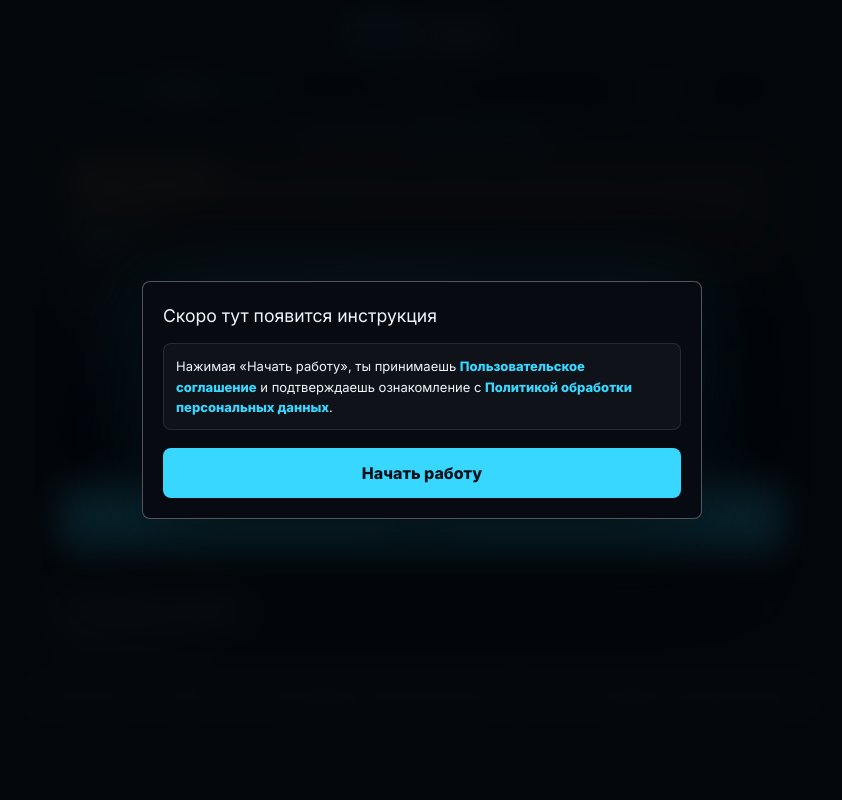
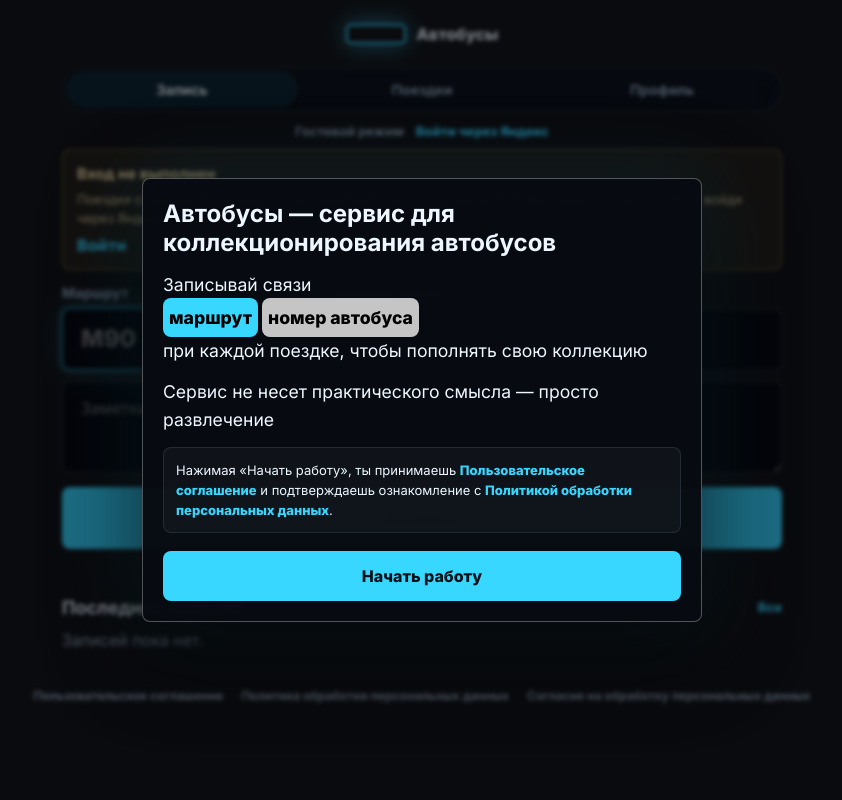
Before and after one commit to eledays/buses, a Flask app: page / in a window 1280 px wide. Shown: the whole page, without its empty margins (218-1060 px from the left). Run offline with Flask 3, Linux system fonts and the light colour scheme; data that the repository does not hold is empty.

Commit message:
style: onboarding

```diff
--- a/app/static/styles.css
+++ b/app/static/styles.css
@@ -1,4 +1,4 @@
-@import url('/static/root.css');
+@import url("/static/root.css");
 
 main {
   width: min(720px, calc(100% - 32px));
@@ -13,8 +13,16 @@ body.page-glow::after {
   pointer-events: none;
   content: "";
   background:
-    radial-gradient(circle at 50% 20%, rgba(56, 215, 255, 0.16), transparent 34rem),
-    radial-gradient(circle at 50% 78%, rgba(56, 215, 255, 0.12), transparent 28rem);
+    radial-gradient(
+      circle at 50% 20%,
+      rgba(56, 215, 255, 0.16),
+      transparent 34rem
+    ),
+    radial-gradient(
+      circle at 50% 78%,
+      rgba(56, 215, 255, 0.12),
+      transparent 28rem
+    );
   animation: pageGlow 650ms ease-out both;
 }
 
@@ -29,8 +37,8 @@ body.has-onboarding {
   display: grid;
   place-items: center;
   padding: 18px;
-  background: rgba(2, 5, 10, 0.86);
-  backdrop-filter: blur(18px);
+  background: rgba(2, 5, 10, 0.5);
+  backdrop-filter: blur(2px);
 }
 
 .onboarding[hidden] {
@@ -68,6 +76,7 @@ body.has-onboarding {
   margin: 0;
   font-size: 1.1rem;
   line-height: 1.55;
+  /* margin-bottom: 12px; */
 }
 
 .onboarding-legal {
@@ -764,7 +773,9 @@ textarea:focus {
   background: rgba(56, 215, 255, 0.08);
   color: var(--cyan);
   cursor: pointer;
-  font: 800 18px/1 Inter, sans-serif;
+  font:
+    800 18px/1 Inter,
+    sans-serif;
   transition:
     border-color 160ms ease,
     background-color 160ms ease,
@@ -1152,7 +1163,9 @@ textarea:focus {
   background: rgba(255, 85, 116, 0.09);
   color: #ffd7df;
   cursor: pointer;
-  font: 900 14px/1 Inter, sans-serif;
+  font:
+    900 14px/1 Inter,
+    sans-serif;
   transition:
     border-color 160ms ease,
     background-color 160ms ease;
@@ -1431,3 +1444,26 @@ textarea[name="note"] {
   width: 100%;
   text-align: center;
 }
+
+.onboarding-row {
+  display: flex;
+  gap: 4px;
+}
+
+.onboarding-chip {
+  border-radius: 8px;
+  font-weight: 800;
+  font-size: 1.1rem;
+  color: #000;
+  padding: 6px;
+  width: max-content;
+  display: flex;
+}
+
+.onboarding-route-chip {
+  background-color: var(--cyan);
+}
+
+.onboarding-bus-chip {
+  background-color: #c5c5c5;
+}
--- a/app/templates/base.html
+++ b/app/templates/base.html
@@ -17,7 +17,13 @@
     <section class="onboarding" data-onboarding hidden aria-labelledby="onboarding-title" aria-modal="true" role="dialog">
       <div class="onboarding-panel">
         <div class="onboarding-slide">
-          <p>Скоро тут появится инструкция</p>
+          <h2>Автобусы — сервис для коллекционирования автобусов</h2>
+          <p>Записывай связи
+          <span class="onboarding-row">
+            <span class="onboarding-route-chip onboarding-chip">маршрут</span><span class="onboarding-bus-chip onboarding-chip">номер автобуса</span>
+          </span>
+          при каждой поездке, чтобы пополнять свою коллекцию</p>
+          <p>Сервис не несет практического смысла — просто развлечение</p>
           <p class="onboarding-legal">
             Нажимая «Начать работу», ты принимаешь
             <a href="{{ url_for('main.legal_document', slug='user-agreement') }}" target="_blank" rel="noopener">Пользовательское соглашение</a>
```
